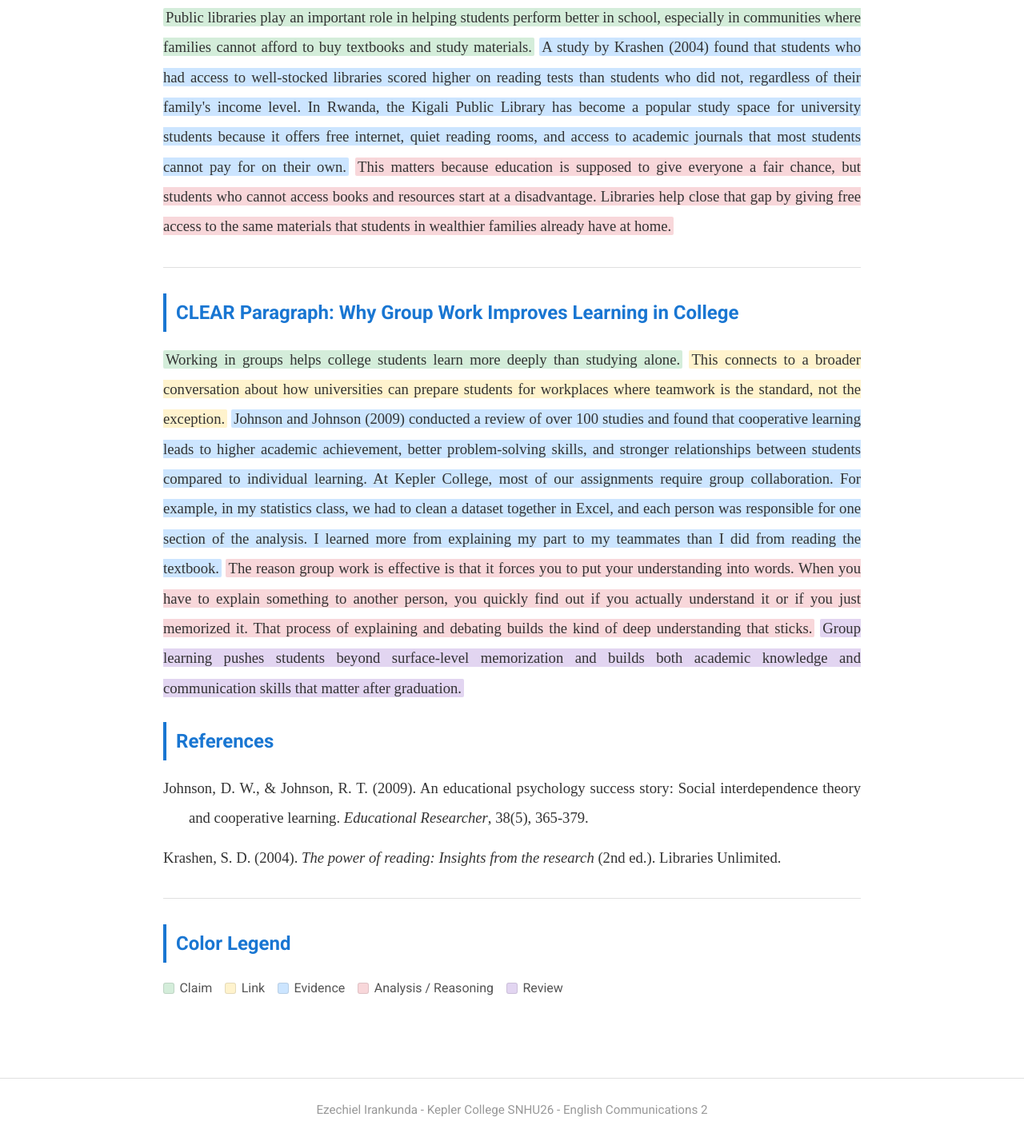
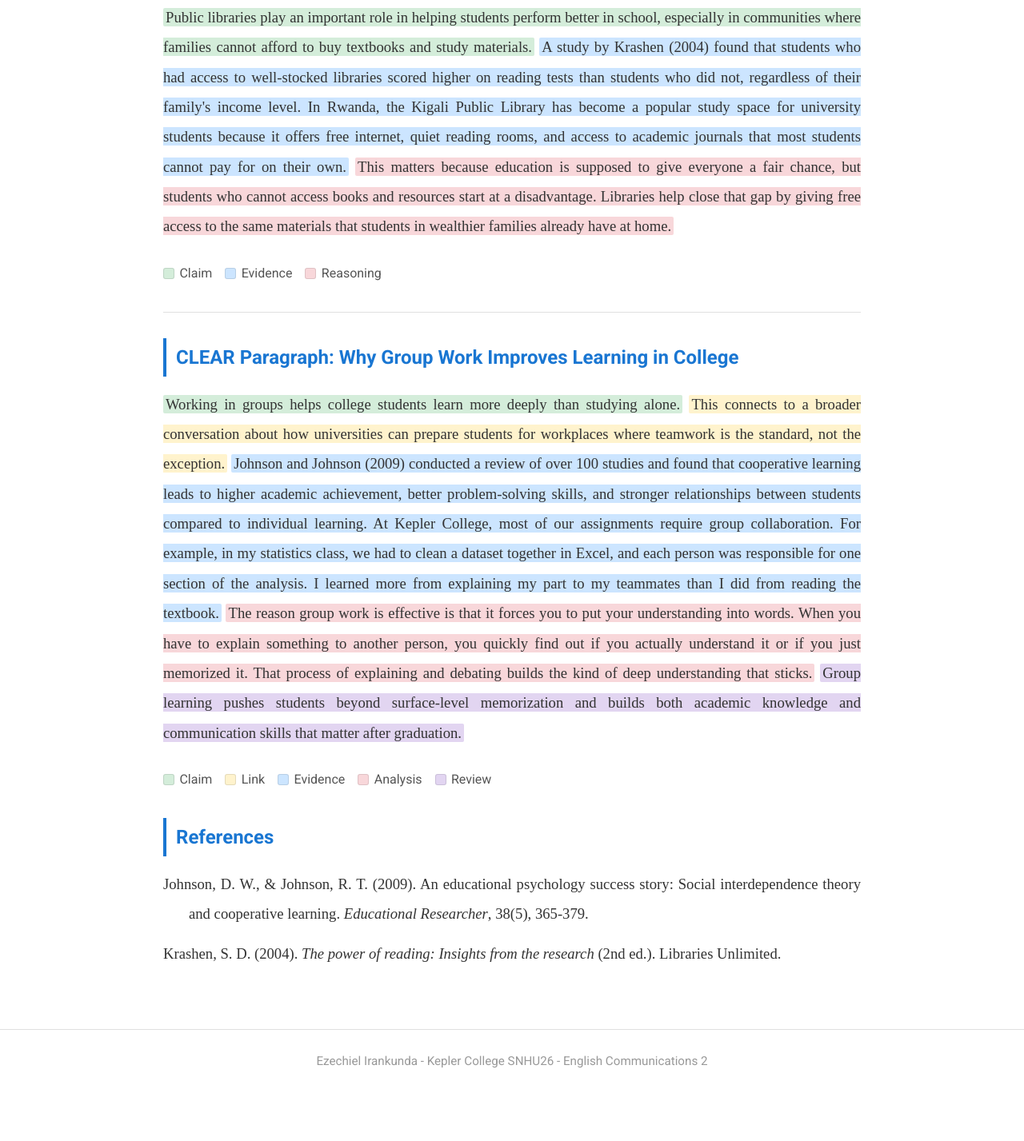
Before and after one commit to eiran-ai/english2-portfolio, a plain HTML site: page paragraph-structure.html in a window 1280 px wide. Shown: the part 519-1946 px from the top of the page at 80% size. After the commit the page ends 1885 px from the top, so only its background shows below. Drawn offline with Linux system fonts and the light colour scheme.

Commit message:
fix: split color legend per paragraph with only relevant colors each

```diff
--- a/paragraph-structure.html
+++ b/paragraph-structure.html
@@ -47,27 +47,30 @@
 
   <p><span class="hl-claim">Public libraries play an important role in helping students perform better in school, especially in communities where families cannot afford to buy textbooks and study materials.</span> <span class="hl-evidence">A study by Krashen (2004) found that students who had access to well-stocked libraries scored higher on reading tests than students who did not, regardless of their family's income level. In Rwanda, the Kigali Public Library has become a popular study space for university students because it offers free internet, quiet reading rooms, and access to academic journals that most students cannot pay for on their own.</span> <span class="hl-reasoning">This matters because education is supposed to give everyone a fair chance, but students who cannot access books and resources start at a disadvantage. Libraries help close that gap by giving free access to the same materials that students in wealthier families already have at home.</span></p>
 
+  <div class="legend">
+    <span><span class="swatch" style="background: #d4edda;"></span> Claim</span>
+    <span><span class="swatch" style="background: #cce5ff;"></span> Evidence</span>
+    <span><span class="swatch" style="background: #f8d7da;"></span> Reasoning</span>
+  </div>
+
   <hr class="section-divider">
 
   <h2>CLEAR Paragraph: Why Group Work Improves Learning in College</h2>
 
   <p><span class="hl-claim">Working in groups helps college students learn more deeply than studying alone.</span> <span class="hl-link">This connects to a broader conversation about how universities can prepare students for workplaces where teamwork is the standard, not the exception.</span> <span class="hl-evidence">Johnson and Johnson (2009) conducted a review of over 100 studies and found that cooperative learning leads to higher academic achievement, better problem-solving skills, and stronger relationships between students compared to individual learning. At Kepler College, most of our assignments require group collaboration. For example, in my statistics class, we had to clean a dataset together in Excel, and each person was responsible for one section of the analysis. I learned more from explaining my part to my teammates than I did from reading the textbook.</span> <span class="hl-reasoning">The reason group work is effective is that it forces you to put your understanding into words. When you have to explain something to another person, you quickly find out if you actually understand it or if you just memorized it. That process of explaining and debating builds the kind of deep understanding that sticks.</span> <span class="hl-review">Group learning pushes students beyond surface-level memorization and builds both academic knowledge and communication skills that matter after graduation.</span></p>
 
+  <div class="legend">
+    <span><span class="swatch" style="background: #d4edda;"></span> Claim</span>
+    <span><span class="swatch" style="background: #fff3cd;"></span> Link</span>
+    <span><span class="swatch" style="background: #cce5ff;"></span> Evidence</span>
+    <span><span class="swatch" style="background: #f8d7da;"></span> Analysis</span>
+    <span><span class="swatch" style="background: #e2d5f1;"></span> Review</span>
+  </div>
+
   <h2>References</h2>
   <div class="references">
     <p>Johnson, D. W., & Johnson, R. T. (2009). An educational psychology success story: Social interdependence theory and cooperative learning. <em>Educational Researcher</em>, 38(5), 365-379.</p>
     <p>Krashen, S. D. (2004). <em>The power of reading: Insights from the research</em> (2nd ed.). Libraries Unlimited.</p>
-  </div>
-
-  <hr class="section-divider">
-
-  <h2>Color Legend</h2>
-  <div class="legend">
-    <span><span class="swatch" style="background: #d4edda;"></span> Claim</span>
-    <span><span class="swatch" style="background: #fff3cd;"></span> Link</span>
-    <span><span class="swatch" style="background: #cce5ff;"></span> Evidence</span>
-    <span><span class="swatch" style="background: #f8d7da;"></span> Analysis / Reasoning</span>
-    <span><span class="swatch" style="background: #e2d5f1;"></span> Review</span>
   </div>
 </div>
 
```
